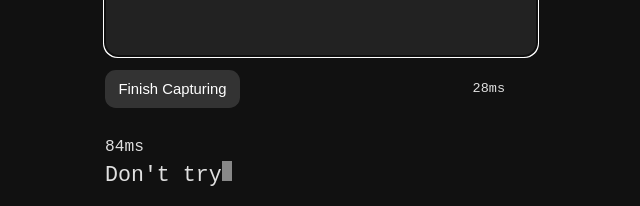
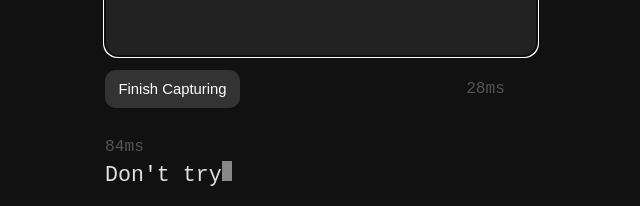
Before and after one commit to thevahidal/bukowski, a React (Vite) app: page / in a window 1280 px wide. Both pictures are taken after a click on the button "Start Capturing". Shown: the part 177-383 px from the top of the page, without its empty margins (335-975 px from the left). Built offline with nearby package versions, Linux system fonts and the light colour scheme.

Commit message:
preview timer get restarted on changes. timers style updated.

```diff
--- a/src/Typewriter.jsx
+++ b/src/Typewriter.jsx
@@ -61,6 +61,7 @@ function Typewriter({ frames }) {
 
     setFrame(-1);
     setAnimatedText('');
+    setTimer(0);
 
     startAnimation();
     startTimer();
@@ -81,6 +82,7 @@ function Typewriter({ frames }) {
         style={{
           fontSize: '0.6rem',
           marginBottom: 0,
+          color: '#555',
         }}
       >{Math.round(timer / 10)}ms</div>}
       <pre
--- a/src/TypingCapturer.jsx
+++ b/src/TypingCapturer.jsx
@@ -1,5 +1,4 @@
 import { useState, useEffect, useRef } from 'react';
-
 
 let timerInterval;
 const TypingCapturer = ({ onRecordingEnded }) => {
@@ -52,9 +51,9 @@ const TypingCapturer = ({ onRecordingEnded }) => {
 
   const handleTextareaClick = () => {
     if (textareaRef.current.disabled) {
-      alert('Click the "Start" button to start recording.')
+      alert('Click the "Start" button to start recording.');
     }
-  }
+  };
 
   useEffect(() => {
     textareaRef.current.focus();
@@ -79,17 +78,15 @@ const TypingCapturer = ({ onRecordingEnded }) => {
         disabled={!recording}
         ref={textareaRef}
         placeholder={
-            !recording
-                ? 'Click the "Start" button to start recording.'
+          !recording
+            ? 'Click the "Start" button to start recording.'
             : 'Now start typing here...'
         }
         autoFocus
         value={text}
         onChange={(e) => setText(e.target.value)}
         className='textarea'
-        style={{
-
-        }}
+        style={{}}
         onClick={handleTextareaClick}
       />
       <div
@@ -111,17 +108,25 @@ const TypingCapturer = ({ onRecordingEnded }) => {
             </button>
           )}
         </div>
-          {timer !== 0 && <div>{Math.round(timer / 10)}ms</div>}
+        {timer !== 0 && (
+          <div
+            style={{
+              fontSize: '0.6rem',
+              color: '#555',
+            }}
+          >
+            {Math.round(timer / 10)}ms
+          </div>
+        )}
       </div>
     </div>
   );
 };
 
-
 export default TypingCapturer;
 
 TypingCapturer.defaultProps = {
-    onRecordingEnded: (frames) => {
-        console.log(frames);
-    }
-}
+  onRecordingEnded: (frames) => {
+    console.log(frames);
+  },
+};
```
